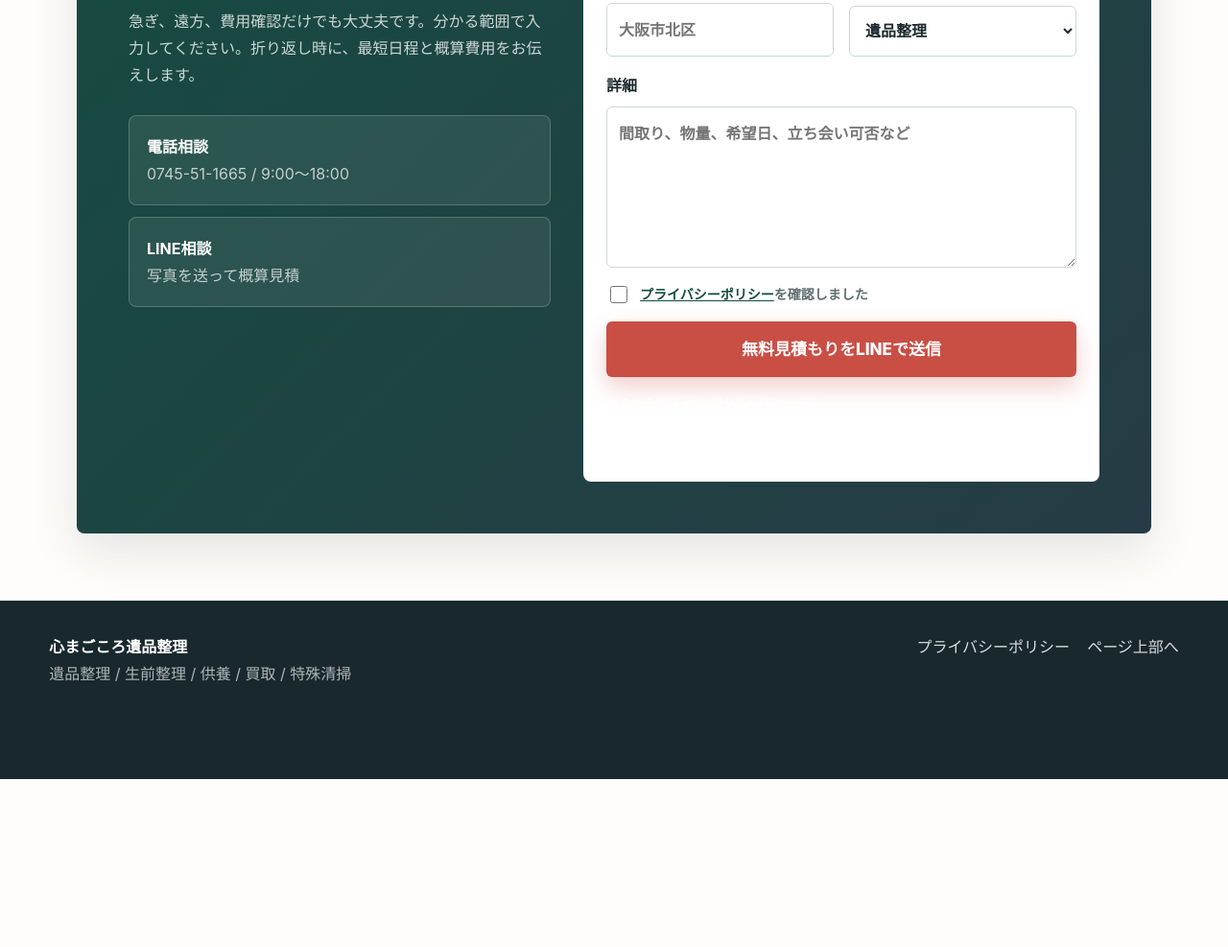
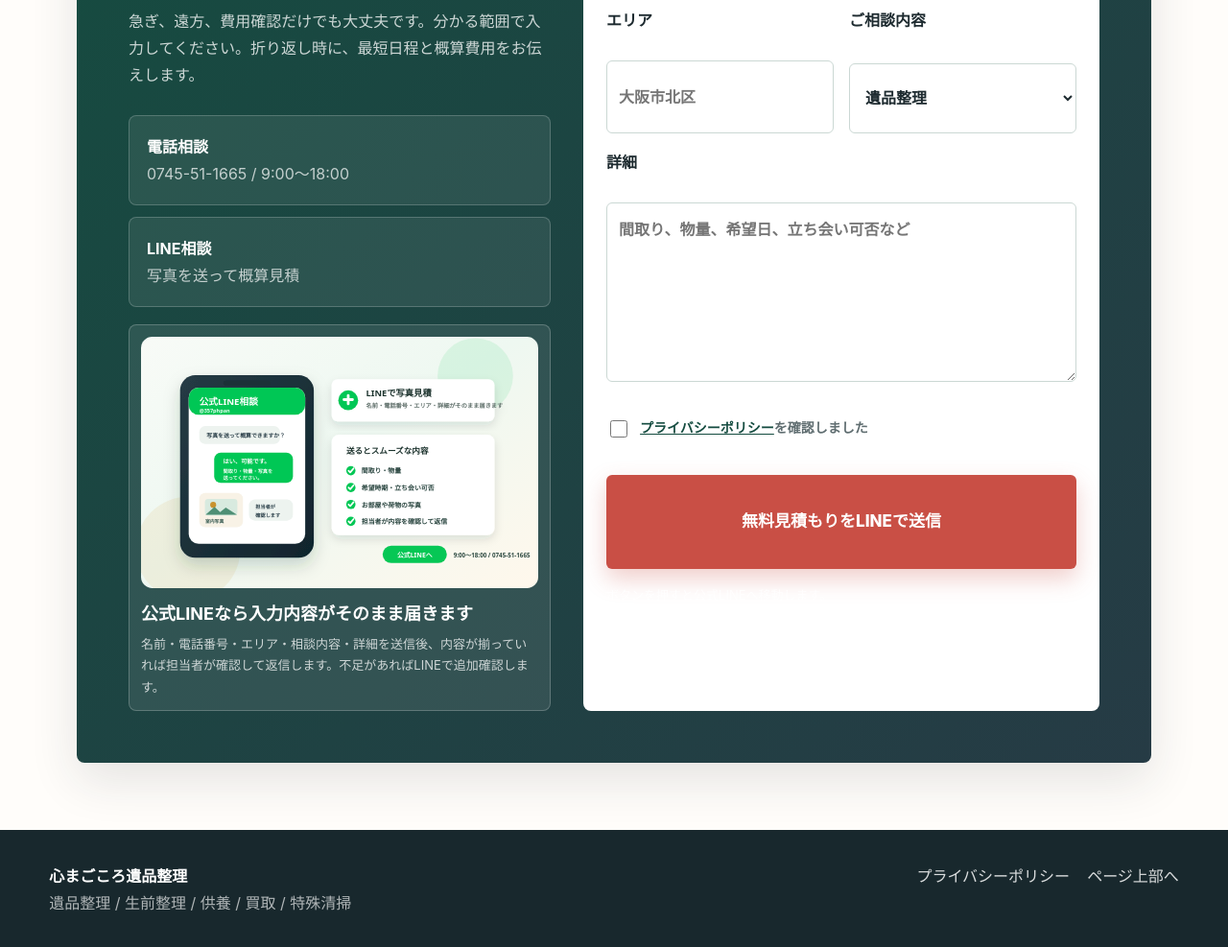
Before and after one commit to haruharu1100/kokoro-magokoro-ihin-lp, a plain HTML site: page index.html in a window 1280 px wide. Shown: the part 8341-9328 px from the top of the page at 96% size. Before the commit the page ends 9153 px from the top, so only its background shows below. Drawn offline with Linux system fonts and the light colour scheme.

Commit message:
Add official LINE guide block

```diff
--- a/index.html
+++ b/index.html
@@ -248,6 +248,13 @@
           <a class="js-phone-link" data-track="phone_contact" href="tel:0745511665"><strong>電話相談</strong><span>0745-51-1665 / 9:00〜18:00</span></a>
           <a class="js-line-link" data-track="line_contact" href="https://line.me/R/ti/p/@357phpan"><strong>LINE相談</strong><span>写真を送って概算見積</span></a>
         </div>
+        <a class="line-guide js-line-link" data-track="line_contact" href="https://line.me/R/ti/p/@357phpan" aria-label="公式LINEで写真見積もり">
+          <img src="./assets/official-line-guide.svg" alt="公式LINEで写真を送って概算見積もりができる案内">
+          <span>
+            <strong>公式LINEなら入力内容がそのまま届きます</strong>
+            <small>名前・電話番号・エリア・相談内容・詳細を送信後、内容が揃っていれば担当者が確認して返信します。不足があればLINEで追加確認します。</small>
+          </span>
+        </a>
       </div>
       <form class="form" action="https://line.me/R/ti/p/@357phpan" method="get" id="contactForm" novalidate>
         <input type="hidden" name="page_url" id="pageUrl">
--- a/style.css
+++ b/style.css
@@ -334,6 +334,35 @@ td:nth-child(2) { color: var(--green-dark); font-weight: 800; }
 .contact-cards { display: grid; gap: 12px; margin-top: 28px; }
 .contact-cards a { display: grid; padding: 18px; border: 1px solid rgba(255,255,255,.2); border-radius: 8px; background: rgba(255,255,255,.08); }
 .contact-cards span { color: rgba(255,255,255,.72); }
+.line-guide {
+  display: grid;
+  gap: 14px;
+  margin-top: 18px;
+  padding: 12px;
+  color: #fff;
+  border: 1px solid rgba(255,255,255,.22);
+  border-radius: 8px;
+  background: rgba(255,255,255,.09);
+}
+.line-guide img {
+  display: block;
+  width: 100%;
+  aspect-ratio: 1200 / 760;
+  object-fit: cover;
+  border-radius: 6px;
+}
+.line-guide strong {
+  display: block;
+  margin-bottom: 6px;
+  font-size: 18px;
+  line-height: 1.45;
+}
+.line-guide small {
+  display: block;
+  color: rgba(255,255,255,.76);
+  font-size: 13px;
+  line-height: 1.75;
+}
 .form {
   display: grid;
   grid-template-columns: repeat(2, minmax(0, 1fr));
```
Also changed, not shown: assets/official-line-guide.svg (added).
